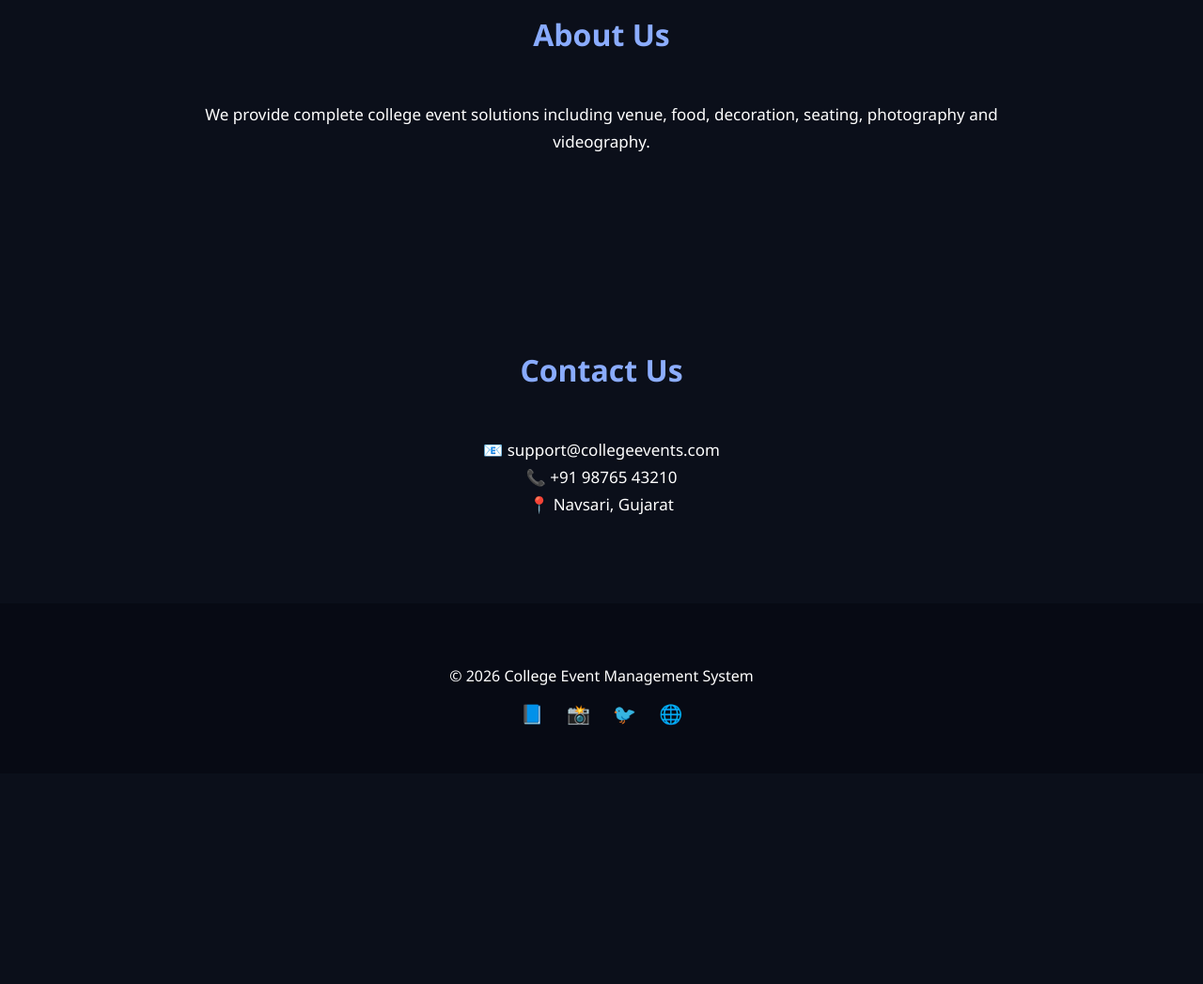
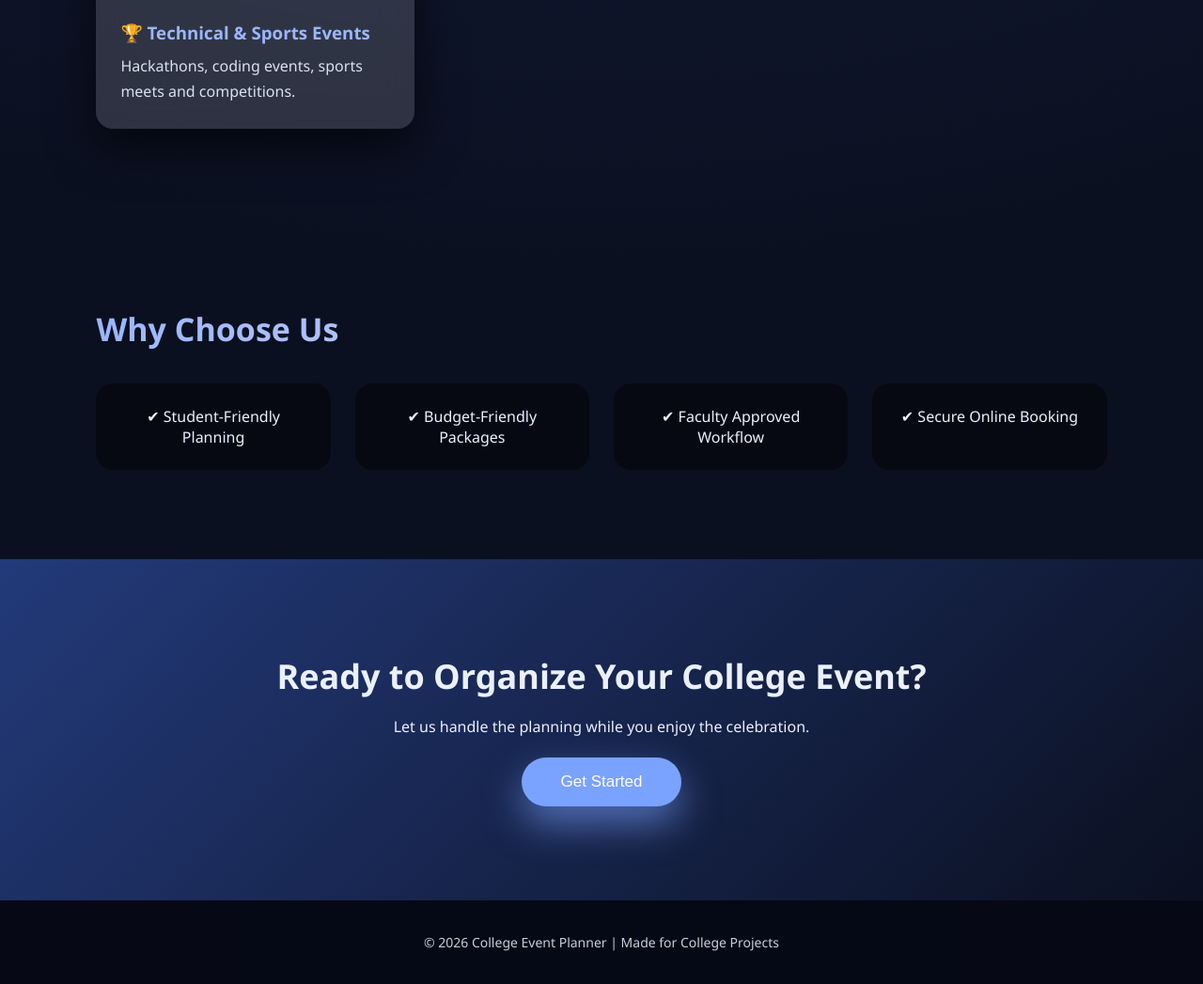
Before and after one commit to diyabpatel/event-planner-project, a PHP site: page /index.php in a window 1280 px wide. Shown: the part 1632-2679 px from the top of the page at 94% size. Before the commit the page ends 2404 px from the top, so only its background shows below. Run offline with PHP 8.4, Linux system fonts and the light colour scheme; data that the repository does not hold is empty.

Commit message:
changes by me4

```diff
--- a/index.php
+++ b/index.php
@@ -1,282 +1,285 @@
 <?php
 session_start();
-include("db.php");
 ?>
 <!DOCTYPE html>
 <html>
 <head>
 <meta charset="UTF-8">
-<title>College Event Management System</title>
+<title>College Event Planner</title>
 
 <style>
+*{margin:0;padding:0;box-sizing:border-box}
+
 body{
-    margin:0;
-    font-family:'Segoe UI',Arial,sans-serif;
-    background:#0b0f1a;
-    color:#fff;
-    overflow-x:hidden;
+font-family:'Segoe UI',sans-serif;
+background:radial-gradient(circle at top,#1e2a5a,#0b1020 70%);
+color:#eaf0ff;
+overflow-x:hidden;
 }
 
-/* ===== HERO WITH BG SLIDESHOW ===== */
+/* NAVBAR */
+.navbar{
+position:fixed;
+top:0;left:0;width:100%;
+padding:16px 8%;
+display:flex;
+justify-content:space-between;
+align-items:center;
+background:rgba(0,0,0,0.4);
+backdrop-filter:blur(14px);
+z-index:100;
+}
+.navbar h2{
+color:#9bb6ff;
+letter-spacing:1px;
+}
+.navbar a{
+color:#fff;
+margin-left:24px;
+text-decoration:none;
+font-size:14px;
+}
+.navbar a:hover{color:#9bb6ff}
+
+/* HERO */
 .hero{
-    height:calc(100vh - 72px);
-    position:relative;
+height:100vh;
+display:flex;
+align-items:center;
+padding:0 8%;
+background:
+linear-gradient(rgba(0,0,0,.5),rgba(0,0,0,.5)),
+url('https://images.unsplash.com/photo-1523580846011-d3a5bc25702b?auto=format&fit=crop&w=1600&q=80');
+background-size:cover;
+background-position:center;
 }
-.hero-bg{
-    position:absolute;
-    inset:0;
-    background-size:cover;
-    background-position:center;
-    animation:bgSlide 15s infinite;
+.hero-box{
+max-width:650px;
 }
-.hero-overlay{
-    position:absolute;
-    inset:0;
-    background:rgba(0,0,0,0.65);
+.hero h1{
+font-size:52px;
+line-height:1.15;
+margin-bottom:20px;
 }
-.hero-content{
-    position:relative;
-    z-index:2;
-    height:100%;
-    display:flex;
-    align-items:center;
-    justify-content:center;
-    text-align:center;
-    padding:40px;
+.hero p{
+font-size:18px;
+opacity:.9;
+margin-bottom:32px;
 }
-.hero-content h1{
-    font-size:44px;
-    background:linear-gradient(90deg,#7aa2ff,#9bb6ff);
-    -webkit-background-clip:text;
-    -webkit-text-fill-color:transparent;
-}
-.hero-content p{
-    font-size:20px;
-    margin-top:18px;
-    opacity:0.9;
+.hero button{
+padding:15px 36px;
+border:none;
+border-radius:40px;
+font-size:16px;
+cursor:pointer;
+margin-right:16px;
+background:linear-gradient(135deg,#7aa2ff,#4f7cff);
+color:white;
+box-shadow:0 18px 40px rgba(122,162,255,.6);
 }
 
-/* background animation */
-@keyframes bgSlide{
-    0%{background-image:url('uploads/images/bg1.jpg')}
-    33%{background-image:url('uploads/images/bg2.jpg')}
-    66%{background-image:url('uploads/images/bg3.jpg')}
-    100%{background-image:url('uploads/images/bg1.jpg')}
+/* SECTION */
+.section{
+padding:95px 8%;
+}
+.section h2{
+font-size:34px;
+margin-bottom:18px;
+background:linear-gradient(90deg,#9bb6ff,#e0e7ff);
+-webkit-background-clip:text;
+-webkit-text-fill-color:transparent;
+}
+.section p{
+max-width:720px;
+line-height:1.7;
+opacity:.92;
 }
 
-/* ===== SECTION ===== */
-.section{
-    padding:90px 8%;
-    text-align:center;
+/* EVENT CARDS */
+.grid{
+display:grid;
+grid-template-columns:repeat(auto-fit,minmax(260px,1fr));
+gap:30px;
+margin-top:40px;
 }
-.section h2{
-    font-size:32px;
-    margin-bottom:50px;
-    background:linear-gradient(90deg,#7aa2ff,#9bb6ff);
-    -webkit-background-clip:text;
-    -webkit-text-fill-color:transparent;
+.card{
+background:rgba(255,255,255,0.14);
+backdrop-filter:blur(18px);
+border-radius:18px;
+padding:26px;
+box-shadow:0 20px 50px rgba(0,0,0,0.65);
+transition:.35s;
+}
+.card:hover{
+transform:translateY(-8px);
+box-shadow:0 30px 70px rgba(0,0,0,0.85);
+}
+.card img{
+width:100%;
+border-radius:14px;
+margin-bottom:18px;
+}
+.card h3{
+margin-bottom:10px;
+color:#9bb6ff;
 }
 
-/* ===== EVENTS ===== */
-.events{
-    display:grid;
-    grid-template-columns:repeat(auto-fit,minmax(280px,1fr));
-    gap:35px;
+/* WHY US */
+.features{
+display:grid;
+grid-template-columns:repeat(auto-fit,minmax(240px,1fr));
+gap:26px;
+margin-top:35px;
 }
-.event-card{
-    background:rgba(255,255,255,0.06);
-    border-radius:20px;
-    overflow:hidden;
-    backdrop-filter:blur(14px);
-    transform:translateY(40px);
-    opacity:0;
-    transition:0.7s ease;
-}
-.event-card.show{
-    transform:translateY(0);
-    opacity:1;
-}
-.event-card img{
-    width:100%;
-    height:200px;
-    object-fit:cover;
-}
-.event-card-content{
-    padding:22px;
-}
-.event-card a{
-    display:inline-block;
-    margin-top:15px;
-    padding:10px 22px;
-    background:linear-gradient(135deg,#7aa2ff,#4f7cff);
-    color:white;
-    text-decoration:none;
-    border-radius:30px;
-    font-size:14px;
+.feature{
+background:rgba(0,0,0,.45);
+padding:24px;
+border-radius:18px;
+text-align:center;
 }
 
-/* ===== FEEDBACK CAROUSEL ===== */
-.feedback-wrapper{
-    overflow:hidden;
-    position:relative;
+/* CTA */
+.cta{
+padding:100px 8%;
+text-align:center;
+background:linear-gradient(135deg,#233a7a,#0b1020);
 }
-.feedback-track{
-    display:flex;
-    gap:25px;
-    transition:0.6s ease;
+.cta h2{
+font-size:36px;
+margin-bottom:18px;
 }
-.feedback-card{
-    min-width:300px;
-    background:rgba(255,255,255,0.08);
-    padding:25px;
-    border-radius:18px;
-    backdrop-filter:blur(16px);
-    text-align:left;
-}
-.feedback-card b{
-    display:block;
-    margin-top:15px;
-    color:#9bb6ff;
-    font-weight:500;
+.cta button{
+padding:16px 42px;
+border:none;
+border-radius:40px;
+font-size:17px;
+cursor:pointer;
+background:#7aa2ff;
+color:white;
+box-shadow:0 18px 40px rgba(122,162,255,.6);
 }
 
-/* ===== ABOUT & CONTACT ===== */
-.about,.contact{
-    max-width:900px;
-    margin:auto;
-    font-size:17px;
-    line-height:1.7;
+/* FOOTER */
+.footer{
+padding:35px 8%;
+background:#050814;
+text-align:center;
+font-size:14px;
+opacity:.85;
 }
 
-/* ===== FOOTER ===== */
-footer{
-    background:#070a14;
-    padding:50px 8%;
-    text-align:center;
+/* SCROLL ANIMATION */
+.reveal{
+opacity:0;
+transform:translateY(50px);
+transition:all .8s ease;
 }
-.socials a{
-    margin:10px;
-    font-size:20px;
-    text-decoration:none;
-    color:#9bb6ff;
+.reveal.show{
+opacity:1;
+transform:none;
 }
-.socials a:hover{color:#fff}
+
+/* RESPONSIVE */
+@media(max-width:768px){
+.hero h1{font-size:38px}
+}
 </style>
 </head>
 
 <body>
 
-<?php include("navbar.php"); ?>
+<!-- NAVBAR -->
+<div class="navbar">
+<h2>College Events</h2>
+<div>
+<a href="#events">Events</a>
+<a href="#why">Why Us</a>
+<a href="#contact">Contact</a>
+<?php if(isset($_SESSION['user_id'])){ ?>
+<a href="User/profile.php">Profile</a>
+<?php } else { ?>
+<a href="login.php">Login</a>
+<?php } ?>
+</div>
+</div>
 
 <!-- HERO -->
 <div class="hero">
-    <div class="hero-bg"></div>
-    <div class="hero-overlay"></div>
-    <div class="hero-content">
-        <div>
-            <h1>College Event Management System</h1>
-            <p>Plan • Organize • Celebrate — all in one place</p>
-        </div>
-    </div>
+<div class="hero-box reveal show">
+<h1>Powering Unforgettable College Events</h1>
+<p>
+From cultural fests to seminars and farewell nights —
+we plan, manage and execute college events professionally.
+</p>
+<button onclick="location.href='events.php'">Explore Events</button>
+<button onclick="location.href='login.php'">Organize Event</button>
+</div>
 </div>
 
 <!-- EVENTS -->
-<div class="section">
-<h2>Our Events</h2>
-<div class="events">
-<?php
-$ev=mysqli_query($conn,"SELECT * FROM events ORDER BY event_name");
-while($e=mysqli_fetch_assoc($ev)){
-$img=!empty($e['image'])?$e['image']:'uploads/images/default.jpg';
-echo "
-<div class='event-card animate'>
-<img src='$img'>
-<div class='event-card-content'>
-<h3>{$e['event_name']}</h3>
-<p>Complete planning with premium packages.</p>
-<a href='{$e['page']}'>Book Now</a>
+<div class="section reveal" id="events">
+<h2>College Event Categories</h2>
+
+<div class="grid">
+<div class="card">
+<img src="https://images.unsplash.com/photo-1500530855697-b586d89ba3ee?auto=format&fit=crop&w=600&q=80">
+<h3>🎭 Cultural Fest</h3>
+<p>Dance, music, drama, fashion shows and competitions.</p>
 </div>
-</div>";
-}
-?>
+
+<div class="card">
+<img src="https://images.unsplash.com/photo-1551836022-d5d88e9218df?auto=format&fit=crop&w=600&q=80">
+<h3>🎤 Seminars & Workshops</h3>
+<p>Expert talks, workshops and knowledge-sharing sessions.</p>
+</div>
+
+<div class="card">
+<img src="https://images.unsplash.com/photo-1521737604893-d14cc237f11d?auto=format&fit=crop&w=600&q=80">
+<h3>🎓 Farewell & Freshers</h3>
+<p>Memorable farewell nights and energetic freshers parties.</p>
+</div>
+
+<div class="card">
+<img src="https://images.unsplash.com/photo-1503676260728-1c00da094a0b?auto=format&fit=crop&w=600&q=80">
+<h3>🏆 Technical & Sports Events</h3>
+<p>Hackathons, coding events, sports meets and competitions.</p>
+</div>
 </div>
 </div>
 
-<!-- FEEDBACK -->
-<div class="section">
-<h2>Student Feedback</h2>
+<!-- WHY US -->
+<div class="section reveal" id="why">
+<h2>Why Choose Us</h2>
 
-<div class="feedback-wrapper">
-    <div class="feedback-track" id="feedbackTrack">
-        <div class="feedback-card">
-            Amazing arrangements and smooth coordination.
-            <b>— Anjali Patel</b>
-        </div>
-        <div class="feedback-card">
-            Our annual function was perfectly managed.
-            <b>— Rahul Mehta</b>
-        </div>
-        <div class="feedback-card">
-            Best event experience we ever had in college.
-            <b>— Neha Shah</b>
-        </div>
-        <div class="feedback-card">
-            Professional team and great support.
-            <b>— Karan Desai</b>
-        </div>
-    </div>
+<div class="features">
+<div class="feature">✔ Student-Friendly Planning</div>
+<div class="feature">✔ Budget-Friendly Packages</div>
+<div class="feature">✔ Faculty Approved Workflow</div>
+<div class="feature">✔ Secure Online Booking</div>
 </div>
 </div>
 
-<!-- ABOUT -->
-<div class="section">
-<h2>About Us</h2>
-<div class="about">
-We provide complete college event solutions including venue,
-food, decoration, seating, photography and videography.
-</div>
-</div>
-
-<!-- CONTACT -->
-<div class="section">
-<h2>Contact Us</h2>
-<div class="contact">
-📧 support@collegeevents.com<br>
-📞 +91 98765 43210<br>
-📍 Navsari, Gujarat
-</div>
+<!-- CTA -->
+<div class="cta reveal" id="contact">
+<h2>Ready to Organize Your College Event?</h2>
+<p>Let us handle the planning while you enjoy the celebration.</p><br>
+<button onclick="location.href='login.php'">Get Started</button>
 </div>
 
 <!-- FOOTER -->
-<footer>
-<p>© 2026 College Event Management System</p>
-<div class="socials">
-<a href="#">📘</a>
-<a href="#">📸</a>
-<a href="#">🐦</a>
-<a href="#">🌐</a>
+<div class="footer">
+© <?php echo date('Y'); ?> College Event Planner | Made for College Projects
 </div>
-</footer>
 
 <script>
-/* EVENT SCROLL ANIMATION */
-const cards=document.querySelectorAll(".event-card");
-window.addEventListener("scroll",()=>{
-cards.forEach(c=>{
-if(c.getBoundingClientRect().top < window.innerHeight-100){
-c.classList.add("show");
-}
+/* SCROLL REVEAL */
+const els=document.querySelectorAll('.reveal');
+const reveal=()=>els.forEach(el=>{
+const r=el.getBoundingClientRect();
+if(r.top<window.innerHeight-80) el.classList.add('show');
 });
-});
-
-/* FEEDBACK AUTO SWIPE */
-let index=0;
-const track=document.getElementById("feedbackTrack");
-setInterval(()=>{
-index++;
-if(index>1) index=0;
-track.style.transform=`translateX(-${index*330}px)`;
-},3000);
+window.addEventListener('scroll',reveal);
+reveal();
 </script>
 
 </body>
```
